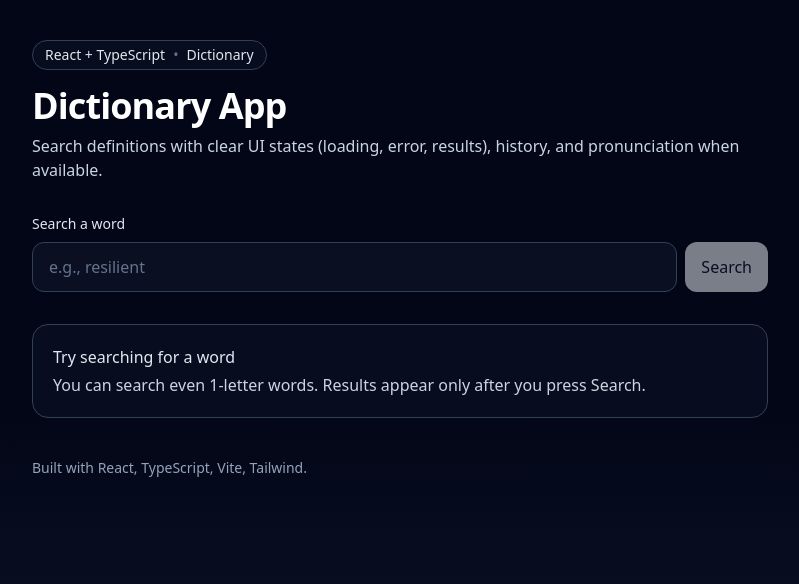
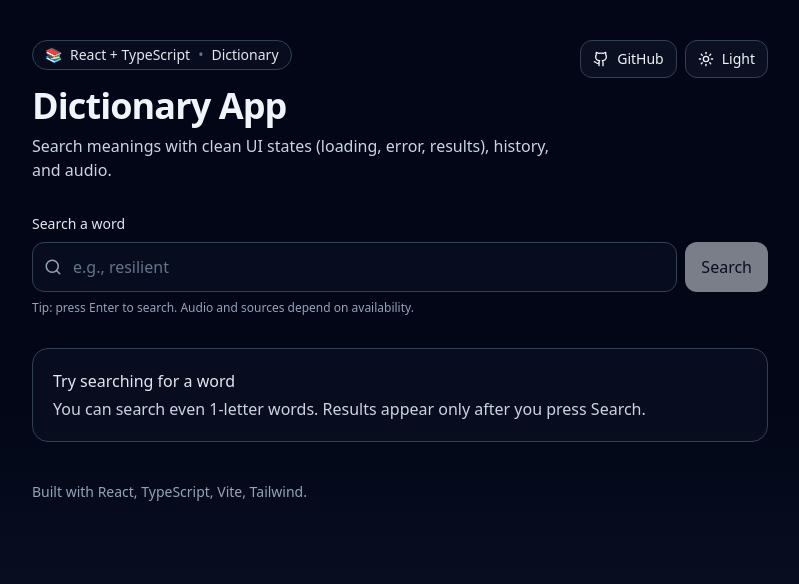
Before and after one commit to Sepahsalar/dictionary-app, a React (Vite) app: page / in a window 1280 px wide. Shown: the top 584 px of the page, without its empty margins (240-1039 px from the left). Built offline with nearby package versions, Linux system fonts and the light colour scheme.

Commit message:
Polish MeaningCard for light/dark theme and icons

```diff
--- a/src/App.tsx
+++ b/src/App.tsx
@@ -7,6 +7,8 @@ import { HistoryChips } from "./components/HistoryChips";
 import { useLocalStorage } from "./hooks/useLocalStorage";
 import { fetchDefinition, NotFoundError } from "./lib/dictionaryApi";
 import type { DictionaryEntry } from "./types/dictionary";
+import { Github } from "lucide-react";
+import { ThemeToggle } from "./components/ThemeToggle";
 
 type FetchState =
   | { status: "idle" }
@@ -123,9 +125,49 @@ export default function App() {
   };
 
   return (
-    <div className="min-h-screen bg-gradient-to-b from-slate-950 via-slate-950 to-slate-900 text-slate-100">
+    // <div className="min-h-screen bg-gradient-to-b from-slate-950 via-slate-950 to-slate-900 text-slate-100">
+	<div className="min-h-screen bg-slate-50 text-slate-900 dark:bg-gradient-to-b dark:from-slate-950 dark:via-slate-950 dark:to-slate-900 dark:text-slate-100">
       <div className="mx-auto max-w-3xl px-4 py-10">
         <header className="mb-8">
+			<div className="flex items-start justify-between gap-4">
+			  <div>
+				<div className="inline-flex items-center gap-2 rounded-full border px-3 py-1 text-sm
+								border-slate-200 bg-white text-slate-700
+								dark:border-slate-700 dark:bg-slate-900/40 dark:text-slate-200">
+					<span>📚</span>
+					<span>React + TypeScript</span>
+					<span className="text-slate-400 dark:text-slate-500">•</span>
+					<span>Dictionary</span>
+				</div>
+
+				<h1 className="mt-4 text-4xl font-semibold tracking-tight">
+					Dictionary App
+				</h1>
+				<p className="mt-2 text-slate-600 dark:text-slate-300">
+					Search meanings with clean UI states (loading, error, results), history, and audio.
+				</p>
+				</div>
+
+				<div className="flex items-center gap-2">
+				<a
+					className="inline-flex items-center gap-2 rounded-xl border px-3 py-2 text-sm font-medium transition
+							border-slate-200 bg-white text-slate-900 hover:bg-slate-50
+							dark:border-slate-700 dark:bg-slate-900/60 dark:text-slate-100 dark:hover:bg-slate-900"
+					href="https://github.com/sepahsalar/dictionary-app"
+					target="_blank"
+					rel="noreferrer"
+					title="Open GitHub repo"
+				>
+					<Github size={16} />
+					<span className="hidden sm:inline">GitHub</span>
+				</a>
+
+				<ThemeToggle />
+				</div>
+			  </div>
+			</header>
+
+		{/* <header className="mb-8">
           <div className="inline-flex items-center gap-2 rounded-full border border-slate-700 bg-slate-900/40 px-3 py-1 text-sm text-slate-200">
             <span>React + TypeScript</span>
             <span className="text-slate-500">•</span>
@@ -139,7 +181,7 @@ export default function App() {
             Search definitions with clear UI states (loading, error, results), history,
             and pronunciation when available.
           </p>
-        </header>
+        </header> */}
 
         <SearchBar
           value={query}
--- a/src/components/MeaningCard.tsx
+++ b/src/components/MeaningCard.tsx
@@ -1,4 +1,5 @@
 import type { DictionaryEntry } from "../types/dictionary";
+import { ExternalLink, Volume2, VolumeX } from "lucide-react";
 
 function pickBestAudio(entry: DictionaryEntry): string | null {
   const audio = entry.phonetics?.find((p) => p.audio && p.audio.length > 0)?.audio;
@@ -33,11 +34,18 @@ export function MeaningCard({ entry, fallbackAudioUrl }: Props) {
   };
 
   return (
-    <div className="mt-6 rounded-2xl border border-slate-700 bg-slate-900/40 p-5">
+    // <div className="mt-6 rounded-2xl border border-slate-700 bg-slate-900/40 p-5">
+	<div className="mt-6 rounded-2xl border p-5
+                border-slate-200 bg-white
+                dark:border-slate-700 dark:bg-slate-900/40">
       <div className="flex items-start justify-between gap-3">
         <div>
-          <h2 className="text-2xl font-semibold text-white">{entry.word}</h2>
-          <p className="mt-1 text-slate-300">
+          {/* <h2 className="text-2xl font-semibold text-white">{entry.word}</h2>
+          <p className="mt-1 text-slate-300"> */}
+		  <h2 className="text-2xl font-semibold text-slate-900 dark:text-white">
+			{entry.word}
+		</h2>
+		<p className="mt-1 text-slate-600 dark:text-slate-300">
             {entry.phonetic ||
               entry.phonetics?.find((p) => p.text)?.text ||
               "—"}
@@ -45,6 +53,24 @@ export function MeaningCard({ entry, fallbackAudioUrl }: Props) {
         </div>
 
 		<button
+			type="button"
+			onClick={play}
+			disabled={!audioUrl}
+			className={[
+				"rounded-xl border px-3 py-2 text-sm font-medium transition inline-flex items-center gap-2",
+				audioUrl
+				? "border-slate-200 bg-slate-50 text-slate-900 hover:bg-slate-100 " +
+					"dark:border-slate-700 dark:bg-slate-900/60 dark:text-slate-100 dark:hover:bg-slate-900"
+				: "border-slate-200 bg-slate-50 text-slate-400 cursor-not-allowed " +
+					"dark:border-slate-800 dark:bg-slate-950/40 dark:text-slate-500",
+			].join(" ")}
+			title={audioUrl ? "Play pronunciation" : "No audio available for this entry"}
+			>
+			{audioUrl ? <Volume2 size={16} /> : <VolumeX size={16} />}
+			<span>{audioUrl ? "Play" : "No audio"}</span>
+		</button>
+
+		{/* <button
 			type="button"
 			onClick={play}
 			disabled={!audioUrl}
@@ -57,7 +83,7 @@ export function MeaningCard({ entry, fallbackAudioUrl }: Props) {
 			title={audioUrl ? "Play pronunciation" : "No audio available for this entry"}
 			>
 			{audioUrl ? "🔊 Play" : "🔇 No audio"}
-		</button>
+		</button> */}
 
         {/* <button
           type="button"
@@ -74,21 +100,26 @@ export function MeaningCard({ entry, fallbackAudioUrl }: Props) {
         {entry.meanings.map((m) => (
           <div key={`${entry.word}-${m.partOfSpeech}`} className="space-y-2">
             <div className="flex items-center gap-3">
-              <span className="text-sm font-medium text-slate-200">
+              {/* <span className="text-sm font-medium text-slate-200"> */}
+			  <span className="text-sm font-medium text-slate-700 dark:text-slate-200">
                 {m.partOfSpeech}
               </span>
-              <div className="h-px flex-1 bg-slate-800" />
+              {/* <div className="h-px flex-1 bg-slate-800" /> */}
+			  <div className="h-px flex-1 bg-slate-200 dark:bg-slate-800" />
             </div>
 
             <ul className="space-y-2">
               {m.definitions.slice(0, 3).map((d, idx) => (
-                <li key={idx} className="text-slate-100">
+                // <li key={idx} className="text-slate-100">
+				<li key={idx} className="text-slate-900 dark:text-slate-100">
                   <p className="leading-relaxed">
-                    <span className="text-slate-400 mr-2">•</span>
+                    {/* <span className="text-slate-400 mr-2">•</span> */}
+					<span className="text-slate-400 dark:text-slate-400 mr-2">•</span>
                     {d.definition}
                   </p>
                   {d.example ? (
-                    <p className="mt-1 text-slate-300 italic">
+                    // <p className="mt-1 text-slate-300 italic">
+					<p className="mt-1 text-slate-600 dark:text-slate-300 italic">
                       “{d.example}”
                     </p>
                   ) : null}
@@ -100,6 +131,34 @@ export function MeaningCard({ entry, fallbackAudioUrl }: Props) {
       </div>
 
 		<div className="mt-5">
+			{sourceUrl ? (
+				<a
+				className="inline-flex items-center gap-2 text-sm text-slate-600 hover:text-slate-900
+							dark:text-slate-300 dark:hover:text-white"
+				href={sourceUrl}
+				target="_blank"
+				rel="noreferrer"
+				title="Open source"
+				>
+				<ExternalLink size={14} />
+				<span>Source: {getDomain(sourceUrl)}</span>
+				</a>
+			) : (
+				<a
+				className="inline-flex items-center gap-2 text-sm text-slate-600 hover:text-slate-900
+							dark:text-slate-300 dark:hover:text-white"
+				href={`https://en.wiktionary.org/wiki/${encodeURIComponent(entry.word)}`}
+				target="_blank"
+				rel="noreferrer"
+				title="Fallback source"
+				>
+				<ExternalLink size={14} />
+				<span>Source: wiktionary.org</span>
+				</a>
+			)}
+		</div>
+
+		{/* <div className="mt-5">
 			{sourceUrl ? (
 				<a
 				className="text-sm text-slate-300 hover:text-white"
@@ -120,7 +179,8 @@ export function MeaningCard({ entry, fallbackAudioUrl }: Props) {
 				Source: wiktionary.org
 				</a>
 			)}
-</div>
+		</div> */}
+
       {/* {entry.sourceUrls?.[0] ? (
         <a
           className="mt-5 inline-block text-sm text-slate-300 hover:text-white"
--- a/src/components/SearchBar.tsx
+++ b/src/components/SearchBar.tsx
@@ -1,9 +1,43 @@
+import { Loader2, Search, X } from "lucide-react";
+
 type Props = {
   value: string;
   onChange: (v: string) => void;
   onSubmit: () => void;
   isLoading: boolean;
 };
+
+// export function SearchBar({ value, onChange, onSubmit, isLoading }: Props) {
+//   return (
+//     <form
+//       className="w-full"
+//       onSubmit={(e) => {
+//         e.preventDefault();
+//         onSubmit();
+//       }}
+//     >
+//       <label className="block text-sm font-medium text-slate-200 mb-2">
+//         Search a word
+//       </label>
+
+//       <div className="flex gap-2">
+//         <input
+//           value={value}
+//           onChange={(e) => onChange(e.target.value)}
+//           placeholder="e.g., resilient"
+//           className="flex-1 rounded-xl bg-slate-900/60 border border-slate-700 px-4 py-3 text-slate-100 placeholder:text-slate-500 outline-none focus:ring-2 focus:ring-slate-400"
+//         />
+//         <button
+//           type="submit"
+//           disabled={isLoading || value.trim().length === 0}
+//           className="rounded-xl px-4 py-3 bg-slate-100 text-slate-900 font-medium disabled:opacity-50 disabled:cursor-not-allowed hover:bg-white transition"
+//         >
+//           {isLoading ? "…" : "Search"}
+//         </button>
+//       </div>
+//     </form>
+//   );
+// }
 
 export function SearchBar({ value, onChange, onSubmit, isLoading }: Props) {
   return (
@@ -14,25 +48,55 @@ export function SearchBar({ value, onChange, onSubmit, isLoading }: Props) {
         onSubmit();
       }}
     >
-      <label className="block text-sm font-medium text-slate-200 mb-2">
+      <label className="block text-sm font-medium text-slate-700 dark:text-slate-200 mb-2">
         Search a word
       </label>
 
       <div className="flex gap-2">
-        <input
-          value={value}
-          onChange={(e) => onChange(e.target.value)}
-          placeholder="e.g., resilient"
-          className="flex-1 rounded-xl bg-slate-900/60 border border-slate-700 px-4 py-3 text-slate-100 placeholder:text-slate-500 outline-none focus:ring-2 focus:ring-slate-400"
-        />
+        <div className="relative flex-1">
+          <Search
+            size={18}
+            className="absolute left-3 top-1/2 -translate-y-1/2 text-slate-400"
+          />
+
+          <input
+            value={value}
+            onChange={(e) => onChange(e.target.value)}
+            placeholder="e.g., resilient"
+            className="w-full rounded-xl border pl-10 pr-10 py-3 outline-none transition
+                       border-slate-200 bg-white text-slate-900 placeholder:text-slate-400
+                       focus:ring-2 focus:ring-slate-300
+                       dark:border-slate-700 dark:bg-slate-900/40 dark:text-slate-100 dark:placeholder:text-slate-500 dark:focus:ring-slate-500"
+          />
+
+          {value.trim().length > 0 && !isLoading ? (
+            <button
+              type="button"
+              onClick={() => onChange("")}
+              className="absolute right-2 top-1/2 -translate-y-1/2 rounded-lg p-2 text-slate-500 hover:bg-slate-100 hover:text-slate-900
+                         dark:hover:bg-slate-900 dark:hover:text-slate-100"
+              title="Clear"
+            >
+              <X size={16} />
+            </button>
+          ) : null}
+        </div>
+
         <button
           type="submit"
           disabled={isLoading || value.trim().length === 0}
-          className="rounded-xl px-4 py-3 bg-slate-100 text-slate-900 font-medium disabled:opacity-50 disabled:cursor-not-allowed hover:bg-white transition"
+          className="rounded-xl px-4 py-3 font-medium transition inline-flex items-center gap-2
+                     bg-slate-900 text-white hover:bg-black disabled:opacity-50 disabled:cursor-not-allowed
+                     dark:bg-slate-100 dark:text-slate-900 dark:hover:bg-white"
         >
-          {isLoading ? "…" : "Search"}
+          {isLoading ? <Loader2 className="animate-spin" size={16} /> : null}
+          {isLoading ? "Searching" : "Search"}
         </button>
       </div>
+
+      <p className="mt-2 text-xs text-slate-500 dark:text-slate-400">
+        Tip: press Enter to search. Audio and sources depend on availability.
+      </p>
     </form>
   );
 }
--- /dev/null
+++ b/src/components/ThemeToggle.tsx
@@ -0,0 +1,43 @@
+import { useEffect, useState } from "react";
+import { Moon, Sun } from "lucide-react";
+
+const KEY = "dictionary.theme.v1";
+
+type Theme = "dark" | "light";
+
+function applyTheme(theme: Theme) {
+  const root = document.documentElement;
+  if (theme === "dark") root.classList.add("dark");
+  else root.classList.remove("dark");
+}
+
+export function ThemeToggle() {
+  const [theme, setTheme] = useState<Theme>("dark");
+
+  useEffect(() => {
+    const saved = (localStorage.getItem(KEY) as Theme | null) ?? "dark";
+    setTheme(saved);
+    applyTheme(saved);
+  }, []);
+
+  const toggle = () => {
+    const next: Theme = theme === "dark" ? "light" : "dark";
+    setTheme(next);
+    localStorage.setItem(KEY, next);
+    applyTheme(next);
+  };
+
+  return (
+    <button
+      type="button"
+      onClick={toggle}
+      className="inline-flex items-center gap-2 rounded-xl border px-3 py-2 text-sm font-medium transition
+                 border-slate-200 bg-white text-slate-900 hover:bg-slate-50
+                 dark:border-slate-700 dark:bg-slate-900/60 dark:text-slate-100 dark:hover:bg-slate-900"
+      title="Toggle theme"
+    >
+      {theme === "dark" ? <Sun size={16} /> : <Moon size={16} />}
+      <span className="hidden sm:inline">{theme === "dark" ? "Light" : "Dark"}</span>
+    </button>
+  );
+}
--- a/tailwind.config.js
+++ b/tailwind.config.js
@@ -1,5 +1,6 @@
 /** @type {import('tailwindcss').Config} */
 export default {
+  darkMode: "class",
   content: ["./index.html", "./src/**/*.{ts,tsx}"],
   theme: {
     extend: {},
```
Lines whose indentation alone changed are shown as unchanged.
